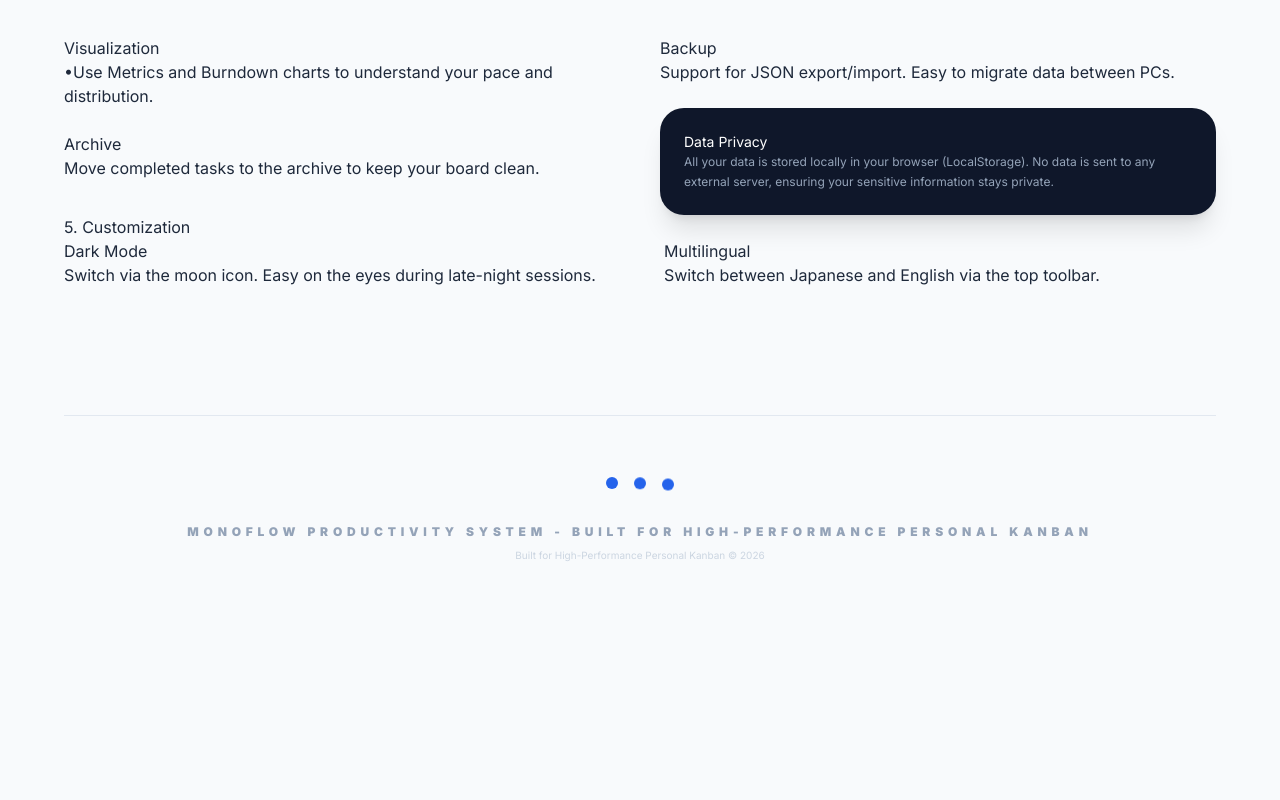
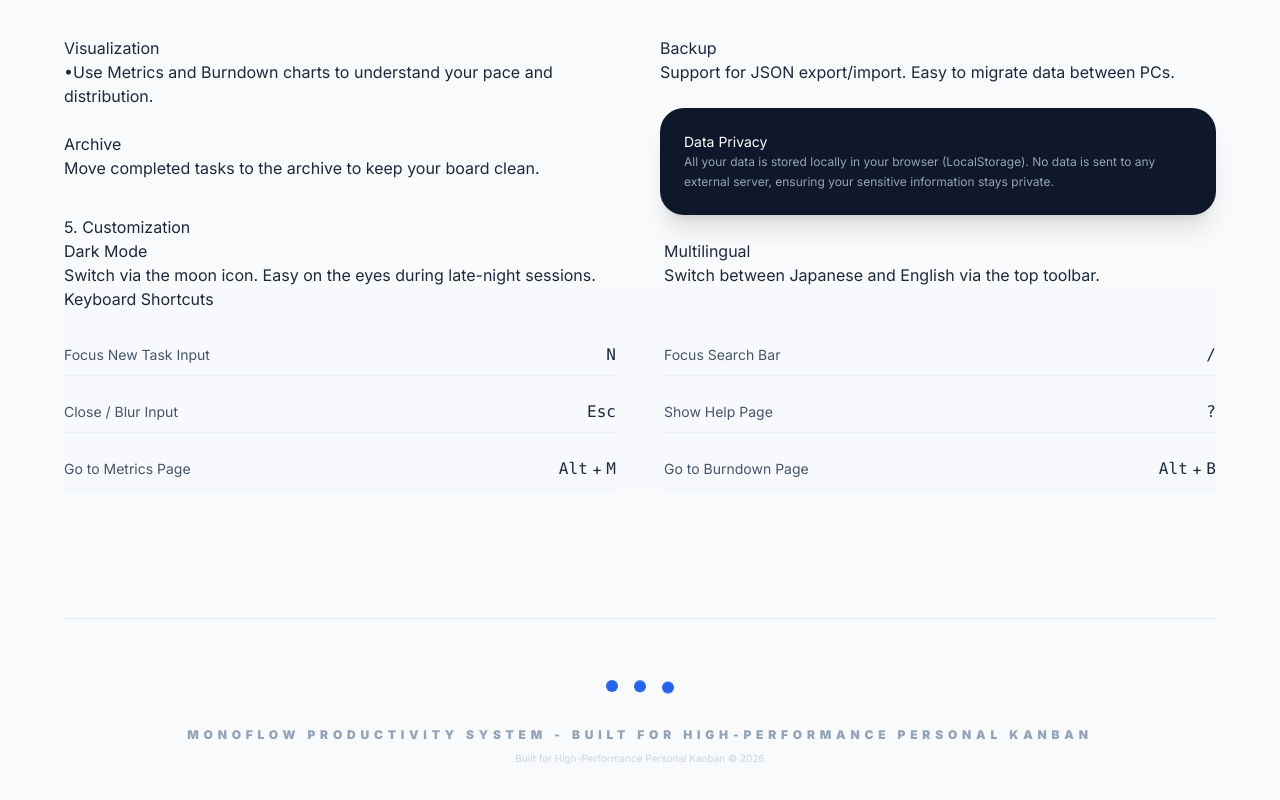
Before and after one commit to ryosukehayashi0227/monoflow, a plain HTML site: page help.html in a window 1280 px wide. Shown: the part 2085-2885 px from the top of the page. Before the commit the page ends 2728 px from the top, so only its background shows below. Drawn offline with nearby package versions, Linux system fonts and the light colour scheme.

Commit message:
feat: add keyboard shortcuts for navigation and task management

```diff
--- a/help.html
+++ b/help.html
@@ -208,6 +208,37 @@
                     </div>
                 </div>
             </div>
+
+            <!-- 6. Keyboard Shortcuts -->
+            <div class="feature-card border-blue-100 bg-blue-50/20">
+                <h3 id="help-shortcuts-title"><i data-lucide="keyboard" class="w-6 h-6 text-blue-600"></i> Keyboard Shortcuts</h3>
+                <div class="grid md:grid-cols-2 gap-x-12 gap-y-4 mt-6">
+                    <div class="flex justify-between items-center py-2 border-b border-blue-100/50">
+                        <span id="help-shortcuts-n" class="text-sm text-slate-600">Focus New Task Input</span>
+                        <kbd class="kbd">N</kbd>
+                    </div>
+                    <div class="flex justify-between items-center py-2 border-b border-blue-100/50">
+                        <span id="help-shortcuts-search" class="text-sm text-slate-600">Focus Search Bar</span>
+                        <kbd class="kbd">/</kbd>
+                    </div>
+                    <div class="flex justify-between items-center py-2 border-b border-blue-100/50">
+                        <span id="help-shortcuts-esc" class="text-sm text-slate-600">Close / Blur Input</span>
+                        <kbd class="kbd">Esc</kbd>
+                    </div>
+                    <div class="flex justify-between items-center py-2 border-b border-blue-100/50">
+                        <span id="help-shortcuts-help" class="text-sm text-slate-600">Show Help Page</span>
+                        <kbd class="kbd">?</kbd>
+                    </div>
+                    <div class="flex justify-between items-center py-2 border-b border-blue-100/50">
+                        <span id="help-shortcuts-metrics" class="text-sm text-slate-600">Go to Metrics Page</span>
+                        <div class="flex gap-1"><kbd class="kbd">Alt</kbd> + <kbd class="kbd">M</kbd></div>
+                    </div>
+                    <div class="flex justify-between items-center py-2 border-b border-blue-100/50">
+                        <span id="help-shortcuts-burndown" class="text-sm text-slate-600">Go to Burndown Page</span>
+                        <div class="flex gap-1"><kbd class="kbd">Alt</kbd> + <kbd class="kbd">B</kbd></div>
+                    </div>
+                </div>
+            </div>
         </section>
 
         <footer class="mt-32 pt-16 border-t border-slate-200 text-center">
--- a/js/common.js
+++ b/js/common.js
@@ -136,6 +136,13 @@
             help_m5_l1: '月アイコンをクリックして切り替え。深夜の作業でも目に優しく集中できます。',
             help_m5_h2: 'マルチ言語対応',
             help_m5_l2: 'メニューから日本語と英語を切り替えられます。',
+            help_shortcuts_t: 'キーボードショートカット',
+            help_shortcuts_n: '新規タスク入力にフォーカス',
+            help_shortcuts_search: '検索窓にフォーカス',
+            help_shortcuts_esc: '閉じる / フォーカスを外す',
+            help_shortcuts_help: 'ヘルプページを表示',
+            help_shortcuts_metrics: 'Metrics ページへ移動',
+            help_shortcuts_burndown: 'Burndown ページへ移動',
             help_footer: 'MonoFlow Productivity System - Built for High-Performance Personal Kanban',
             // About Page
             about_title: 'MonoFlow',
@@ -265,6 +272,13 @@
             help_m5_l1: 'Switch via the moon icon. Easy on the eyes during late-night sessions.',
             help_m5_h2: 'Multilingual',
             help_m5_l2: 'Switch between Japanese and English via the top toolbar.',
+            help_shortcuts_t: 'Keyboard Shortcuts',
+            help_shortcuts_n: 'Focus New Task Input',
+            help_shortcuts_search: 'Focus Search Bar',
+            help_shortcuts_esc: 'Close / Blur Input',
+            help_shortcuts_help: 'Show Help Page',
+            help_shortcuts_metrics: 'Go to Metrics Page',
+            help_shortcuts_burndown: 'Go to Burndown Page',
             help_footer: 'MonoFlow Productivity System - Built for High-Performance Personal Kanban',
             // About Page
             about_title: 'About MonoFlow',
--- a/js/help.js
+++ b/js/help.js
@@ -80,10 +80,19 @@
     setT('help-m5-h2', 'help_m5_h2');
     setT('help-m5-l2', 'help_m5_l2');
 
+    // 8. Keyboard Shortcuts
+    setT('help-shortcuts-title', 'help_shortcuts_t');
+    setT('help-shortcuts-n', 'help_shortcuts_n');
+    setT('help-shortcuts-search', 'help_shortcuts_search');
+    setT('help-shortcuts-esc', 'help_shortcuts_esc');
+    setT('help-shortcuts-help', 'help_shortcuts_help');
+    setT('help-shortcuts-metrics', 'help_shortcuts_metrics');
+    setT('help-shortcuts-burndown', 'help_shortcuts_burndown');
+
     // Footer
     setT('help-footer-text', 'help_footer');
 
-    // 8. Image Switcher
+    // 9. Image Switcher
     const suffix = State.language === 'en' ? '-en' : '';
     document.querySelectorAll('img.screenshot').forEach(img => {
         const src = img.getAttribute('src');
```
Also changed, not shown: js/app.js (+43 -4 lines).
